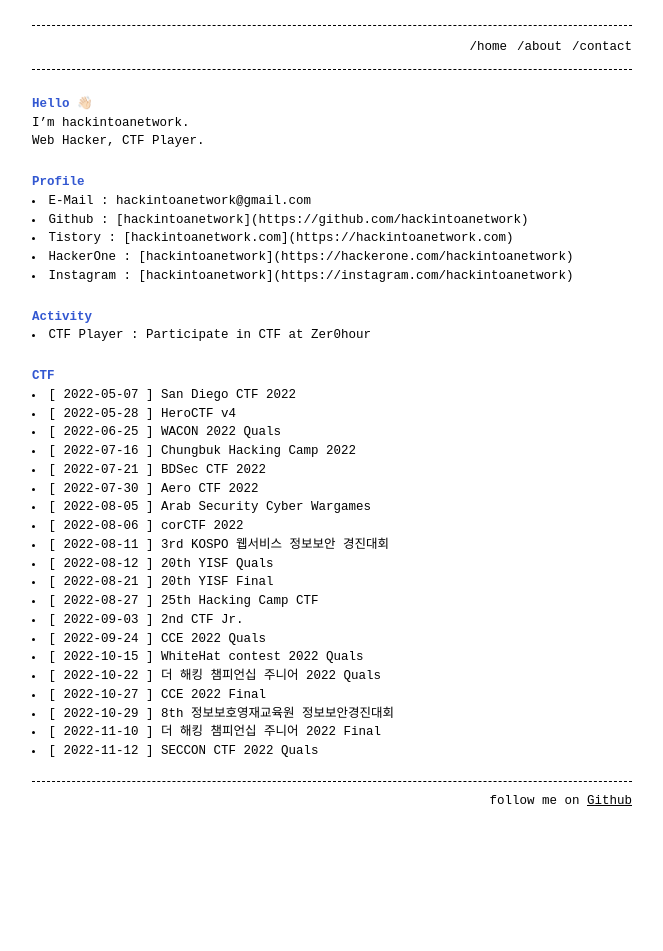
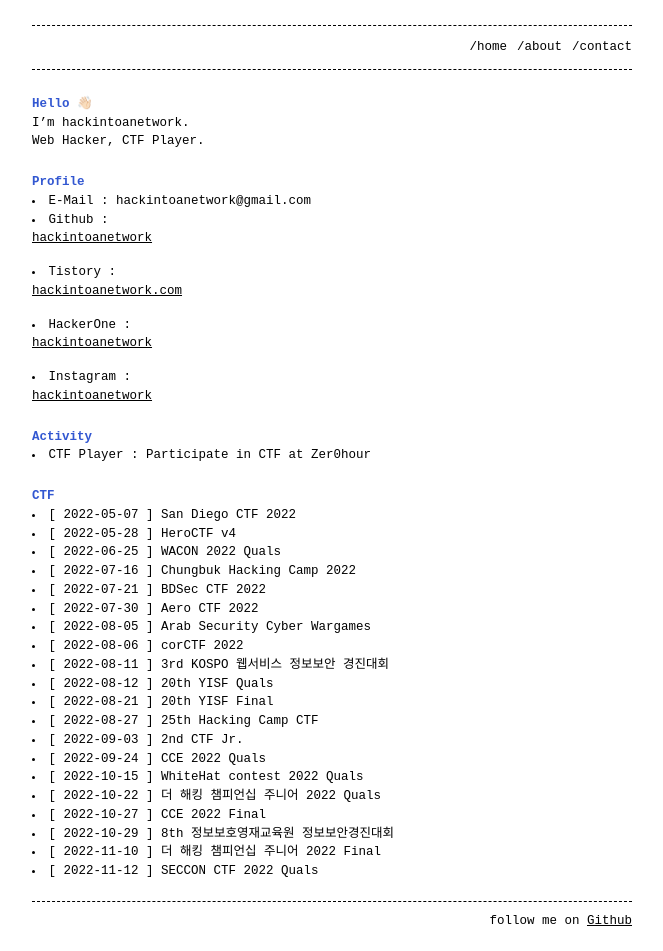
Before and after one commit to hackintoanetwork/hackintoanetwork.github.io, a Jekyll site: the page built from about.md, in a window 1280 px wide. Shown: the whole page, without its empty margins (308-971 px from the left). Built offline with Jekyll 4.4.1, drawn with Linux system fonts in a browser that asks for light colours; before the commit the page ends 900 px from its top, so only the background shows below that.

Commit message:
Update about.md

```diff
--- a/about.md
+++ b/about.md
@@ -11,10 +11,10 @@ Web Hacker, CTF Player.
 # Profile
 
 <li>E-Mail : hackintoanetwork@gmail.com</li>
-<li>Github : [hackintoanetwork](https://github.com/hackintoanetwork)</li>
-<li>Tistory : [hackintoanetwork.com](https://hackintoanetwork.com)</li>
-<li>HackerOne : [hackintoanetwork](https://hackerone.com/hackintoanetwork)</li>
-<li>Instagram : [hackintoanetwork](https://instagram.com/hackintoanetwork)</li>
+<li>Github :</li> [hackintoanetwork](https://github.com/hackintoanetwork)
+<li>Tistory :</li> [hackintoanetwork.com](https://hackintoanetwork.com)
+<li>HackerOne :</li> [hackintoanetwork](https://hackerone.com/hackintoanetwork)
+<li>Instagram :</li> [hackintoanetwork](https://instagram.com/hackintoanetwork)
 
 # Activity
 
```
